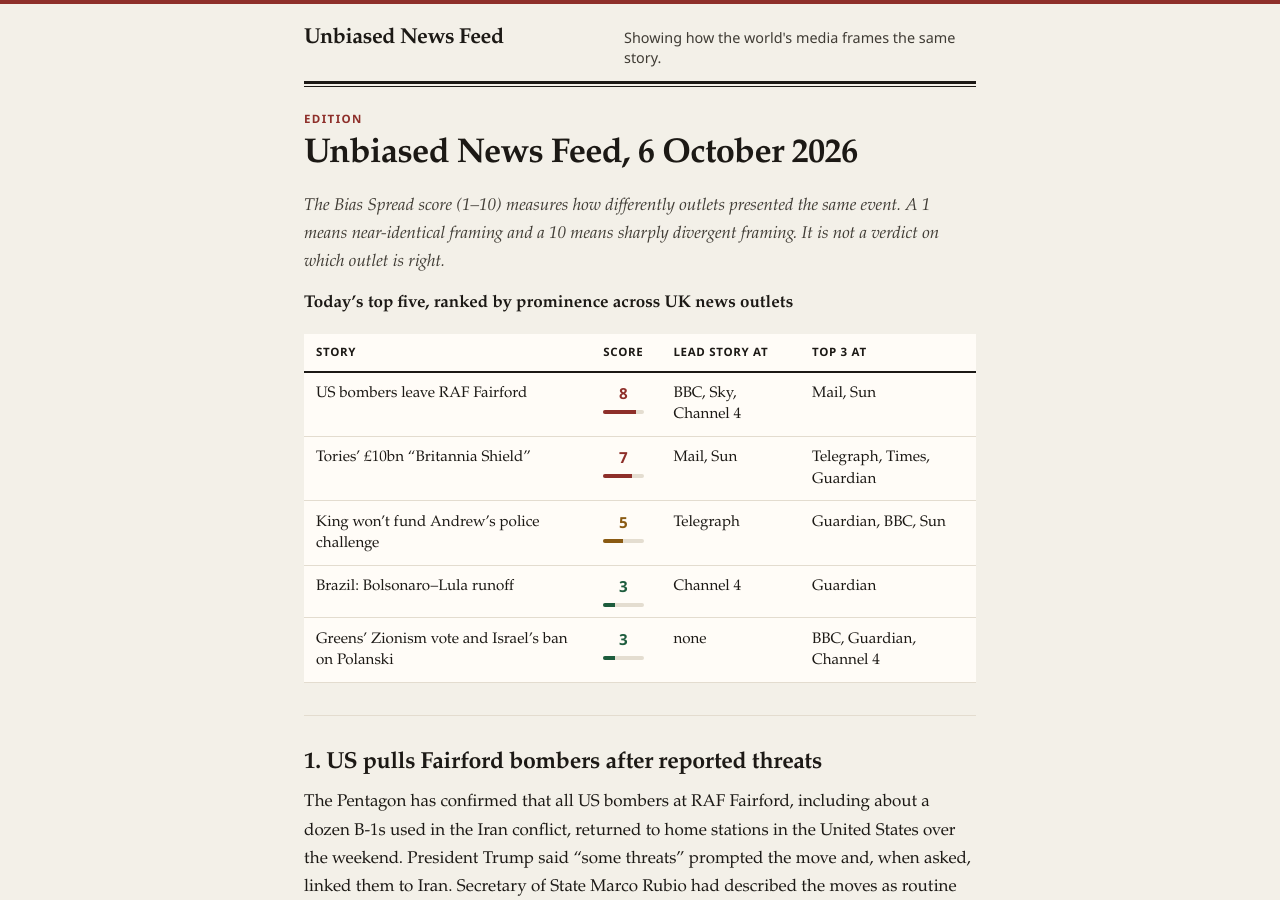
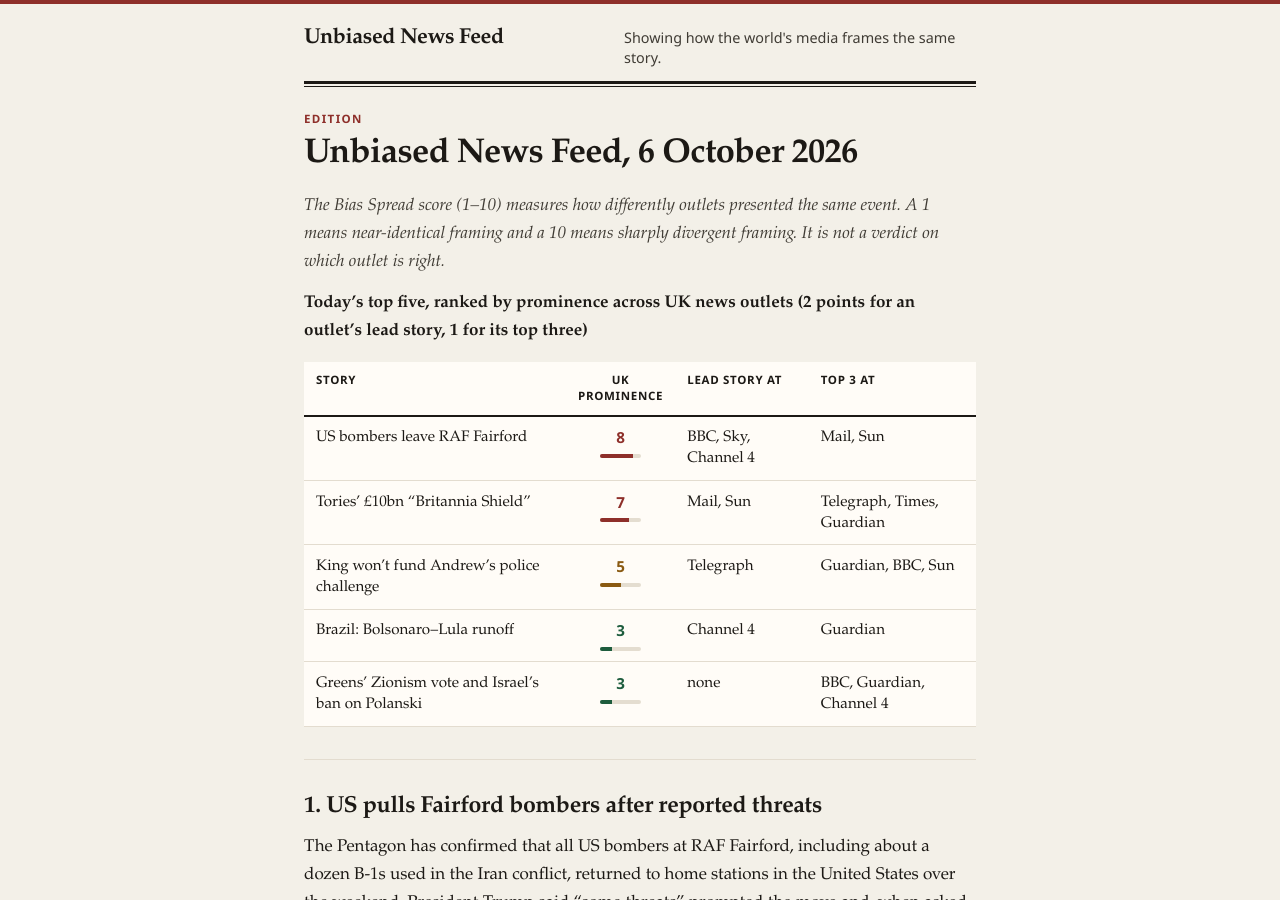
Before and after one commit to UKwebfilter/UKWebFilter, a Jekyll site: the page built from _posts/2026-10-06-edition.md, in a window 1280 px wide and 900 px high. Built offline with Jekyll 4.4.1, drawn with Linux system fonts in a browser that asks for light colours.

Commit message:
Name the ranking column UK prominence
The table measures how high each story sat on UK homepages, separate from the Bias Spread framing score.

Co-authored-by: UKwebfilter <UKwebfilter@users.noreply.github.com>

```diff
--- a/_posts/2026-10-06-edition.md
+++ b/_posts/2026-10-06-edition.md
@@ -6,9 +6,9 @@ date: 2026-10-06
 
 *The Bias Spread score (1–10) measures how differently outlets presented the same event. A 1 means near-identical framing and a 10 means sharply divergent framing. It is not a verdict on which outlet is right.*
 
-**Today's top five, ranked by prominence across UK news outlets**
+**Today's top five, ranked by prominence across UK news outlets (2 points for an outlet's lead story, 1 for its top three)**
 
-| Story | Score | Lead story at | Top 3 at |
+| Story | UK prominence | Lead story at | Top 3 at |
 |---|---|---|---|
 | US bombers leave RAF Fairford | 8 | BBC, Sky, Channel 4 | Mail, Sun |
 | Tories' £10bn "Britannia Shield" | 7 | Mail, Sun | Telegraph, Times, Guardian |
```
Also changed, not shown: README.md.
